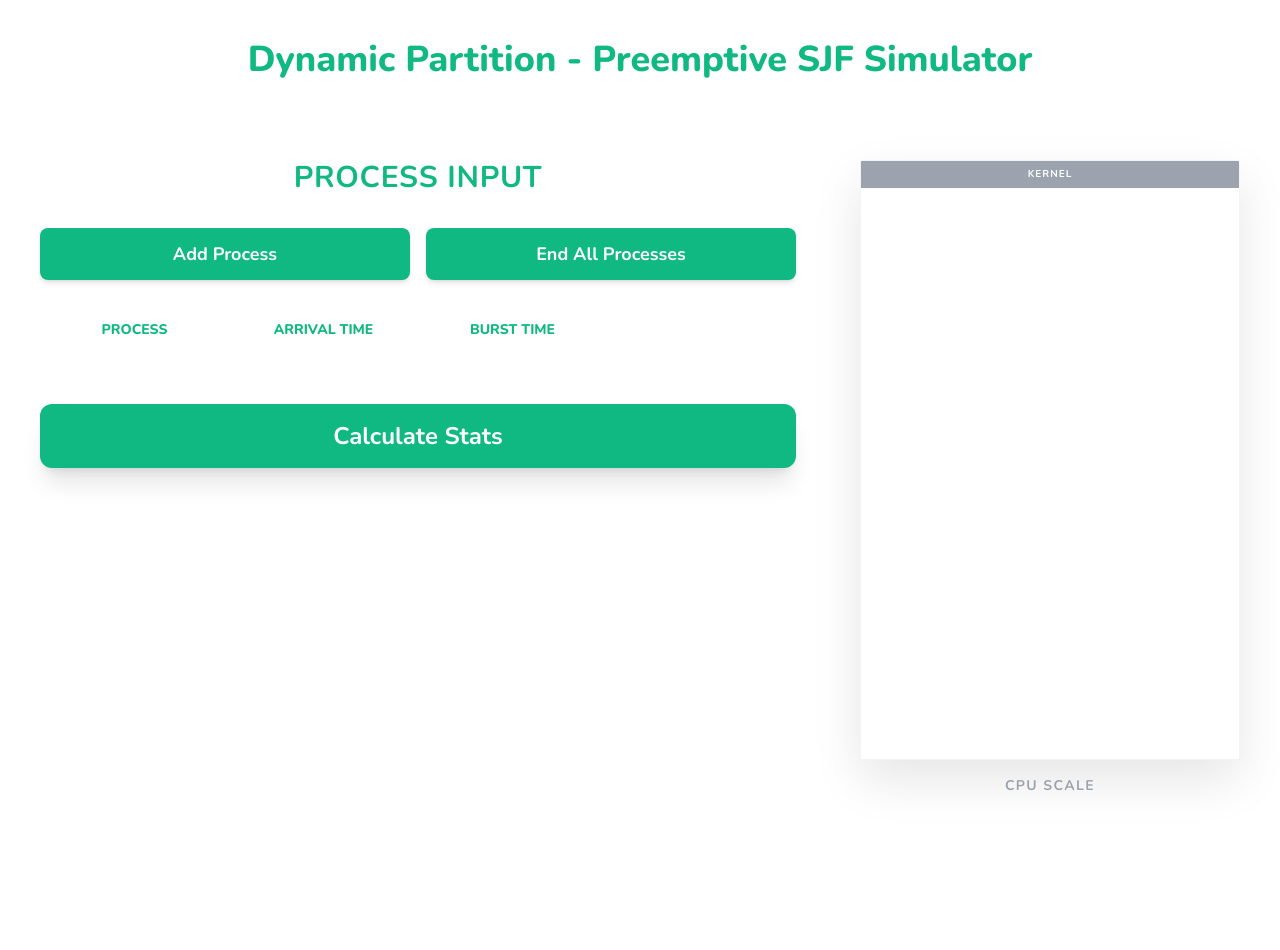
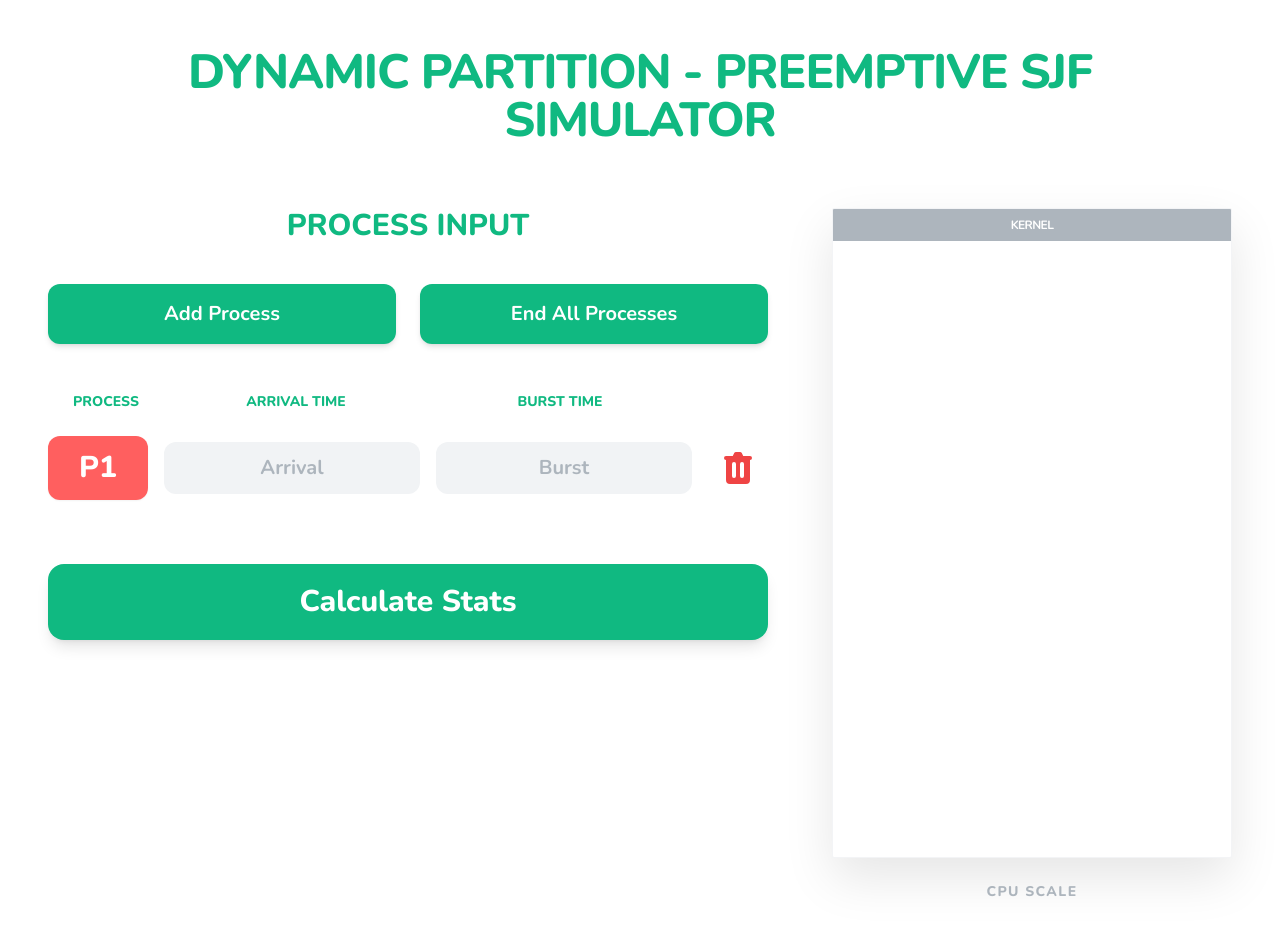
Before and after one commit to ClinTuyor/dynamicpartition_sjf, a Flask app: template templates/simulator.html in a window 1280 px wide. Before the commit the page ends 791 px from the top, so only its background shows below. Run offline with Flask 3, Linux system fonts and the light colour scheme; the template is opened without the code that fills it, so the values that code supplies are empty; some libraries are stand-ins or nearby versions.

Commit message:
update 1.3

```diff
--- a/app.py
+++ b/app.py
@@ -1,7 +1,8 @@
-from flask import Flask, request, jsonify
+from flask import Flask, render_template, request, jsonify
 
 app = Flask(__name__)
 
+# Logic helper for Preemptive SJF
 def get_next_process(at, rt, current_time):
     idx = -1
     min_rt = float('inf')
@@ -12,7 +13,22 @@ def get_next_process(at, rt, current_time):
                 idx = i
     return idx
 
-# Updated /calculate route logic
+@app.route('/')
+def index():
+    return render_template('index.html')
+
+@app.route('/about')
+def about():
+    return render_template('about.html')
+
+@app.route('/simulator')
+def simulator():
+    return render_template('simulator.html')
+
+@app.route('/statistics')
+def statistics():
+    return render_template('statistics.html')
+
 @app.route('/calculate', methods=['POST'])
 def calculate():
     data = request.get_json()
@@ -54,7 +70,11 @@ def calculate():
             'bt': bt[i],
             'ct': ct[i],
             'tat': tat,
-            'wt': wt
+            'wt': wt,
+            'rt': start_times[i] - at[i]
         })
 
     return jsonify({'gantt': gantt, 'stats': stats})
+
+if __name__ == '__main__':
+    app.run(debug=True, host='0.0.0.0', port=5000)
--- a/static/css/style.css
+++ b/static/css/style.css
@@ -1,31 +1,13 @@
-body {
-    background-color: #1a2426;
-    color: white;
-    font-family: 'Inter', sans-serif;
-    margin: 0;
-}
-
 .wave-container {
-    position: absolute;
-    bottom: 0;
-    width: 100%;
-    height: 100px;
-    overflow: hidden;
-    z-index: 0;
-    pointer-events: none;
+    position: absolute; bottom: 0; width: 100%; height: 120px;
+    overflow: hidden; pointer-events: none;
 }
 .wave {
-    width: 200%;
-    height: 100%;
-    background: url('https://svgshare.com/i/zsH.svg');
-    background-size: 50% 100%;
-    animation: move-wave 10s linear infinite;
-    opacity: 0.3;
+    width: 200%; height: 100%; background: url('https://svgshare.com/i/zsH.svg');
+    background-size: 50% 100%; animation: move-wave 12s linear infinite; opacity: 0.2;
 }
-@keyframes
-move-wave { 0% { transform: translateX(0); } 100% { transform: translateX(-50%); } }
+@keyframes move-wave { 100% { transform: translateX(-50%); } }
 
-/* Chrome, Safari, Edge, Opera - Remove arrows from number input */
 input::-webkit-outer-spin-button, input::-webkit-inner-spin-button {
     -webkit-appearance: none; margin: 0;
 }
--- a/static/js/script.js
+++ b/static/js/script.js
@@ -1,16 +1,89 @@
+let counter = 1;
+// Distinct colors matching the vibrant palette in 3_2.png
+const colors = ['#FF5F5F', '#FF6BCB', '#4BC0FF', '#FFB84D', '#10B981', '#9B59B6'];
+
+function addProcess() {
+    const list = document.getElementById('process-list');
+    const name = `P${counter++}`;
+    const color = colors[(counter - 2) % colors.length];
+
+    const div = document.createElement('div');
+    div.className = "grid grid-cols-[100px_1fr_1fr_60px] gap-4 items-center animate-fade-in";
+    div.innerHTML = `
+        <div class="h-16 rounded-xl flex items-center justify-center text-white font-extrabold text-3xl shadow-sm" style="background-color: ${color}">${name}</div>
+        <input type="number" placeholder="Arrival" class="at-input input-field text-xl" min="0">
+        <input type="number" placeholder="Burst" class="bt-input input-field text-xl" min="1">
+        <button onclick="removeThis(this)" aria-label="Delete Process" class="text-red-500 hover:scale-110 transition-transform flex justify-center">
+            <svg class="w-10 h-10" fill="currentColor" viewBox="0 0 20 20">
+                <path fill-rule="evenodd" d="M9 2a1 1 0 00-.894.553L7.382 4H4a1 1 0 000 2v10a2 2 0 002 2h8a2 2 0 002-2V6a1 1 0 100-2h-3.382l-.724-1.447A1 1 0 0011 2H9zM7 8a1 1 0 012 0v6a1 1 0 11-2 0V8zm5-1a1 1 0 00-1 1v6a1 1 0 102 0V8a1 1 0 00-1-1z" clip-rule="evenodd" />
+            </svg>
+        </button>
+    `;
+    list.appendChild(div);
+
+    // Auto-update scale when typing
+    div.querySelectorAll('input').forEach(input => {
+        input.addEventListener('input', updateUI);
+    });
+}
+
+function removeThis(btn) {
+    btn.closest('div').remove();
+    updateUI();
+}
+
+function endAll() {
+    document.getElementById('process-list').innerHTML = '';
+    counter = 1;
+    updateUI();
+}
+
+async function updateUI() {
+    const rows = document.querySelectorAll('#process-list > div');
+    const processes = Array.from(rows).map(row => ({
+        name: row.querySelector('div').innerText,
+        at: row.querySelector('.at-input').value,
+        bt: row.querySelector('.bt-input').value,
+        color: row.querySelector('div').style.backgroundColor
+    })).filter(p => p.at !== "" && p.bt !== "");
+
+    if (processes.length === 0) {
+        document.getElementById('cpu-scale').innerHTML = '';
+        return;
+    }
+
+    const response = await fetch('/calculate', {
+        method: 'POST',
+        headers: {'Content-Type': 'application/json'},
+        body: JSON.stringify({ processes })
+    });
+
+    const data = await response.json();
+
+    // Store for the statistics page
+    localStorage.setItem('simulationResults', JSON.stringify({
+        stats: data.stats,
+        processes: processes
+    }));
+
+    renderScale(data.gantt, processes);
+}
+
 function renderScale(gantt, processes) {
     const scale = document.getElementById('cpu-scale');
     scale.innerHTML = '';
 
-    // We render the sequence as vertical blocks
     gantt.forEach(step => {
         const p = processes.find(proc => proc.name === step.id);
         const block = document.createElement('div');
-        // Height is fixed/calculated based on time slice to fill the scale
         block.className = "w-full flex items-center justify-center text-black font-bold text-sm border-b border-white/20";
         block.style.backgroundColor = p.color;
-        block.style.height = "50px";
+        // Adjust height based on total steps to fit container, or fixed height
+        block.style.height = "45px";
         block.innerText = step.id;
         scale.appendChild(block);
     });
 }
+
+// Start with one process
+addProcess();
--- a/templates/simulator.html
+++ b/templates/simulator.html
@@ -2,63 +2,74 @@
 <html lang="en">
 <head>
     <meta charset="UTF-8">
-    <title>Dynamic Partition - Preemptive SJF Simulator</title>
+    <title>Dynamic Partition SJF Simulator</title>
     <script src="https://cdn.tailwindcss.com"></script>
-    <link href="https://fonts.googleapis.com/css2?family=Nunito:wght@400;700;800&display=swap" rel="stylesheet">
-    <link rel="stylesheet" href="/static/css/style.css">
+    <link href="https://fonts.googleapis.com/css2?family=Nunito:wght@400;600;700;800&display=swap" rel="stylesheet">
     <style>
-        body { font-family: 'Nunito', sans-serif; background-color: white; color: black; }
-        .at-input, .bt-input {
-            background-color: #f3f4f6;
-            transition: all 0.2s;
+        body { font-family: 'Nunito', sans-serif; background-color: white; }
+        .input-field {
+            background-color: #f1f3f5;
+            border-radius: 12px;
+            padding: 12px;
+            text-align: center;
+            font-weight: 700;
+            width: 100%;
         }
-        .at-input:focus, .bt-input:focus {
-            background-color: #e5e7eb;
-            outline: 2px solid #10b981;
+        .input-field::placeholder { color: #adb5bd; }
+        /* Remove arrows from number inputs */
+        input::-webkit-outer-spin-button, input::-webkit-inner-spin-button {
+            -webkit-appearance: none; margin: 0;
         }
     </style>
 </head>
-<body class="p-10">
-    <header class="mb-20">
-        <h1 class="text-center text-4xl font-extrabold text-[#10b981]">Dynamic Partition - Preemptive SJF Simulator</h1>
-    </header>
+<body class="p-12">
+    <!-- Main Title -->
+    <h1 class="text-center text-5xl font-extrabold text-[#10b981] mb-16 uppercase tracking-tight">
+        Dynamic Partition - Preemptive SJF Simulator
+    </h1>
 
-    <div class="flex justify-between items-start max-w-[1400px] mx-auto gap-16">
-        <!-- LEFT COLUMN: PROCESS INPUTS -->
-        <div class="flex-1">
-            <h2 class="text-[#10b981] text-3xl font-bold mb-8 text-center uppercase tracking-wide">Process Input</h2>
+    <div class="max-w-[1400px] mx-auto flex flex-col lg:flex-row gap-16 justify-center">
 
-            <div class="flex gap-4 mb-10">
-                <button onclick="addProcess()" class="bg-[#10b981] text-white py-3 rounded-lg font-bold text-lg flex-1 shadow-md hover:bg-[#0ea672]">Add Process</button>
-                <button onclick="endAll()" class="bg-[#10b981] text-white py-3 rounded-lg font-bold text-lg flex-1 shadow-md hover:bg-[#0ea672]">End All Processes</button>
+        <!-- Left Side: Inputs -->
+        <div class="flex-1 max-w-3xl">
+            <h2 class="text-[#10b981] text-3xl font-extrabold mb-10 text-center uppercase">Process Input</h2>
+
+            <!-- Top Buttons -->
+            <div class="flex gap-6 mb-12">
+                <button onclick="addProcess()" class="bg-[#10b981] text-white py-4 rounded-xl font-bold text-xl flex-1 shadow-md hover:brightness-95">Add Process</button>
+                <button onclick="endAll()" class="bg-[#10b981] text-white py-4 rounded-xl font-bold text-xl flex-1 shadow-md hover:brightness-95">End All Processes</button>
             </div>
 
-            <div class="grid grid-cols-4 gap-4 mb-4 px-2 text-[#10b981] font-extrabold text-sm uppercase">
-                <div class="text-center">Process</div>
-                <div class="text-center">Arrival Time</div>
-                <div class="text-center">Burst Time</div>
+            <!-- Table Headers -->
+            <div class="grid grid-cols-[100px_1fr_1fr_60px] gap-4 mb-6 px-2">
+                <div class="text-[#10b981] font-extrabold text-center uppercase text-sm">Process</div>
+                <div class="text-[#10b981] font-extrabold text-center uppercase text-sm">Arrival Time</div>
+                <div class="text-[#10b981] font-extrabold text-center uppercase text-sm">Burst Time</div>
                 <div></div>
             </div>
 
-            <div id="process-list" class="space-y-4">
-                <!-- JavaScript populates rows here -->
+            <!-- Process Container -->
+            <div id="process-list" class="space-y-6">
+                <!-- Rows injected by JS -->
             </div>
 
-            <button onclick="window.location.href='/statistics'" class="mt-12 w-full bg-[#10b981] text-white py-4 rounded-xl text-2xl font-bold shadow-xl hover:bg-[#0ea672] transition-all">
+            <!-- Full Width Calculate Button -->
+            <button onclick="window.location.href='/statistics'" class="mt-16 w-full bg-[#10b981] text-white py-5 rounded-2xl text-3xl font-extrabold shadow-lg hover:brightness-95 transition-all">
                 Calculate Stats
             </button>
         </div>
 
-        <!-- RIGHT COLUMN: SCALE (3.png Replication) -->
-        <div class="w-[380px] flex flex-col items-center">
-            <div class="w-full bg-white shadow-[0_20px_50px_rgba(0,0,0,0.1)] rounded-sm border border-gray-100 overflow-hidden min-h-[600px] flex flex-col">
-                <div class="bg-gray-400 py-1.5 text-center text-white text-[10px] font-bold uppercase tracking-widest">Kernel</div>
+        <!-- Right Side: CPU Scale -->
+        <div class="w-full lg:w-[400px] flex flex-col items-center">
+            <div class="w-full bg-white shadow-[0_20px_50px_rgba(0,0,0,0.1)] border border-gray-100 min-h-[650px] flex flex-col rounded-sm overflow-hidden">
+                <div class="bg-[#adb5bd] py-2 text-center text-white text-xs font-bold uppercase tracking-tighter">Kernel</div>
                 <div id="cpu-scale" class="flex-grow flex flex-col">
-                    <!-- Dynamic Partition blocks populate here -->
+                    <!-- Gantt Blocks injected here -->
                 </div>
             </div>
-            <p class="mt-4 text-gray-400 font-bold text-sm uppercase tracking-widest">CPU Scale</p>
+            <p class="mt-6 text-[#adb5bd] font-extrabold text-sm uppercase tracking-widest">CPU Scale</p>
         </div>
+
     </div>
 
     <script src="/static/js/script.js"></script>
```
Also changed, not shown: templates/about.html (+15 -4 lines), templates/index.html (+6 -14 lines).
